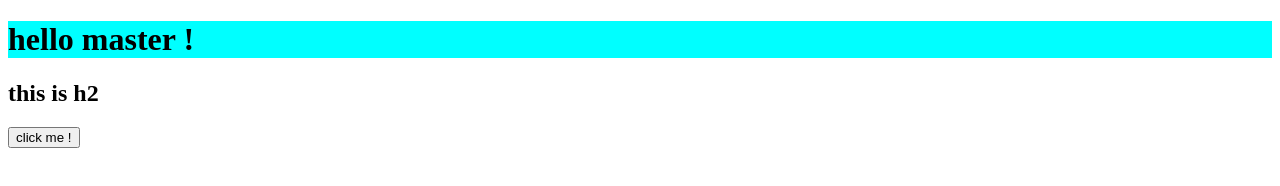
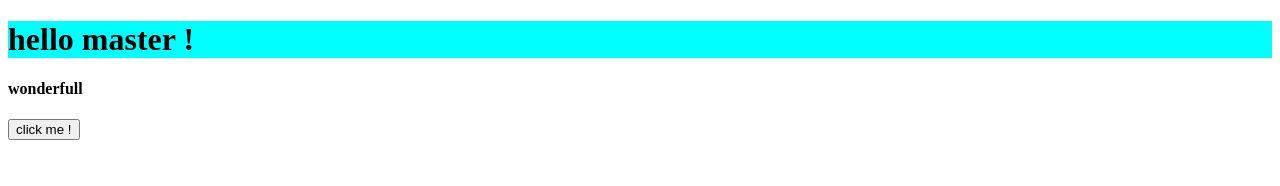
Before and after one commit to AhmedBelhadjAhmed/testGit, a plain HTML site: page index.html in a window 1280 px wide. Drawn offline with Linux system fonts and the light colour scheme.

Commit message:
wonderful

```diff
--- a/index.html
+++ b/index.html
@@ -8,7 +8,7 @@
 </head>
 <body>
     <h1>hello master !</h1>
-    <h2>this is h2</h2>
+    <h4>wonderfull</h4>
     <button id="button">click me !</button>
 </body>
 <script src="index.js" ></script>
```
